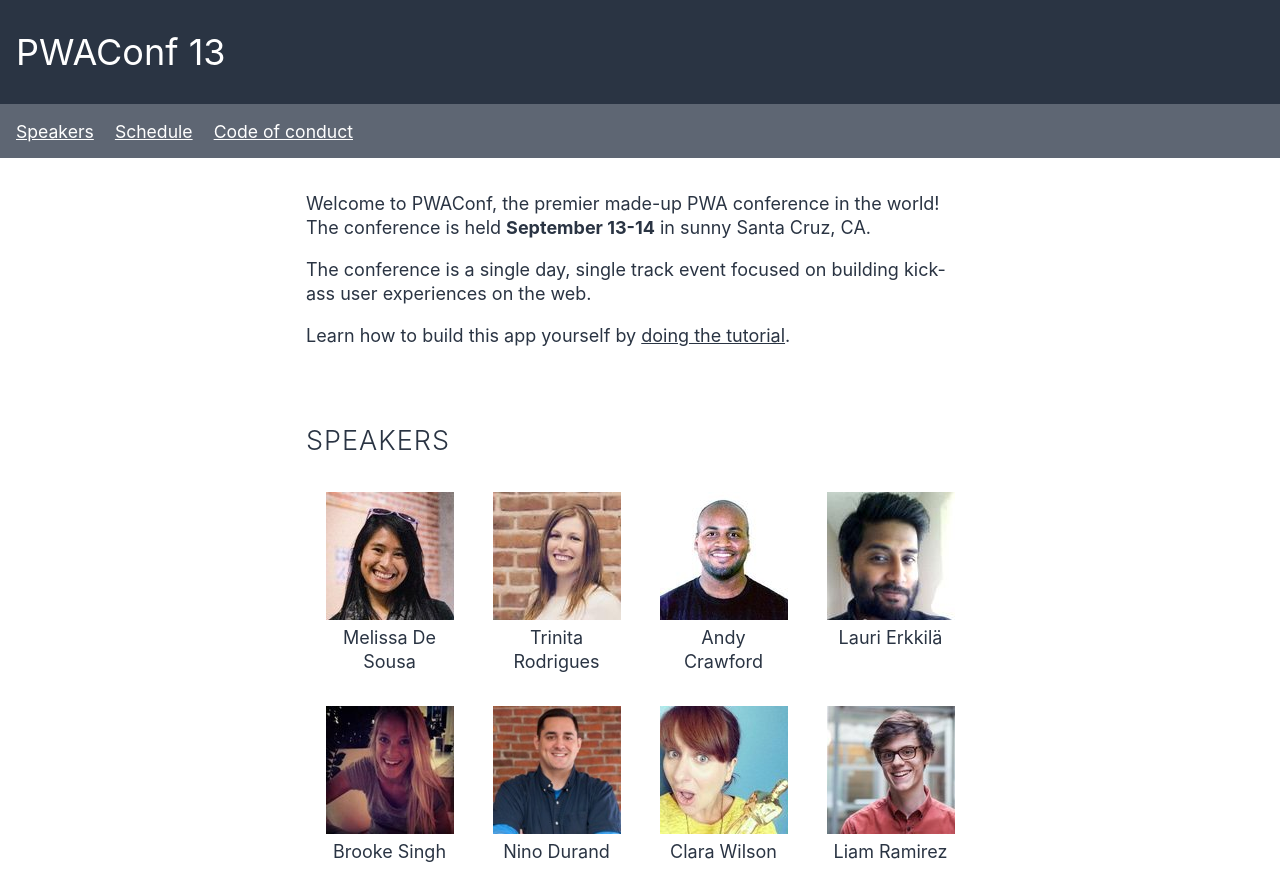
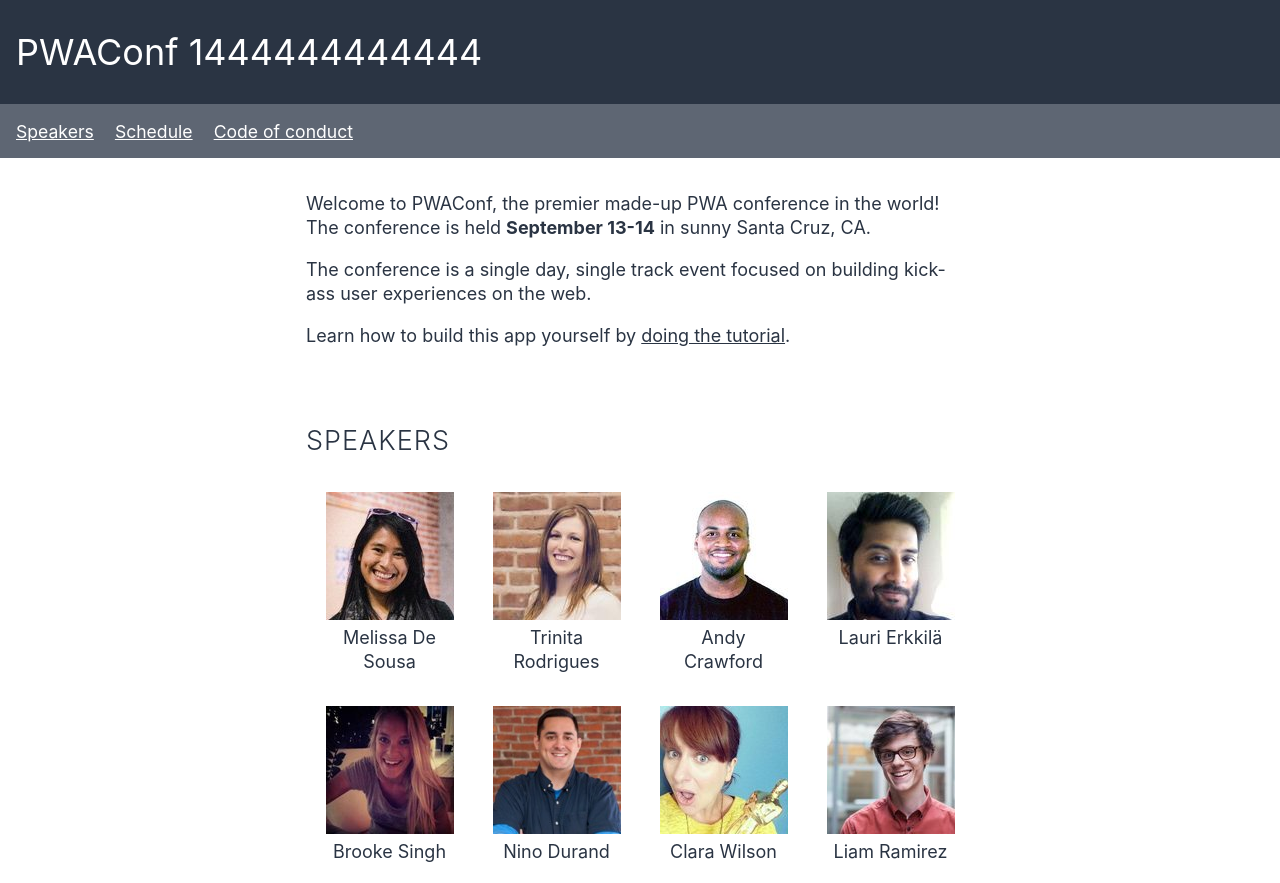
Before and after one commit to netunobalboa/netunobalboa, a plain HTML site: page docs/index.html in a window 1280 px wide. Shown: the top 883 px of the page. Drawn offline with Linux system fonts and the light colour scheme.

Commit message:
Update index.html

```diff
--- a/docs/index.html
+++ b/docs/index.html
@@ -23,7 +23,7 @@
 
 <body onload="inicio();">
   <header>
-    <h1>PWAConf 13</h1>
+    <h1>PWAConf 1444444444444</h1>
   </header>
 
   <nav>
```
